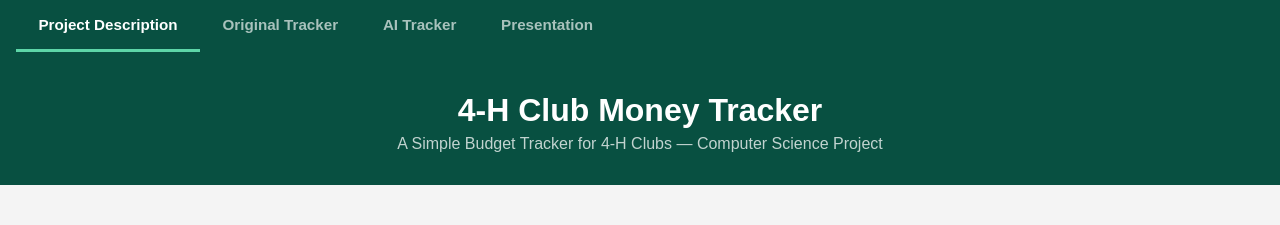
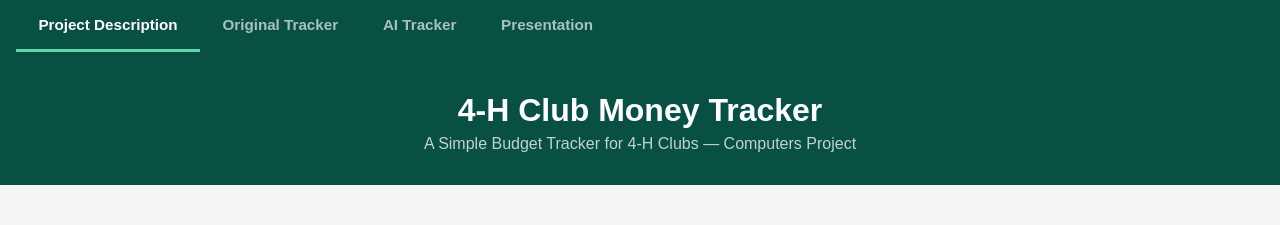
Before and after one commit to tylerw07/4hwebsite, a plain HTML site: page index.html in a window 1280 px wide. Shown: the top 225 px of the page. Drawn offline with Linux system fonts and the light colour scheme.

Commit message:
Update index.html

```diff
--- a/index.html
+++ b/index.html
@@ -108,7 +108,7 @@
 <div id="panel-desc" class="tab-panel active">
   <div class="desc-header">
     <h1>4-H Club Money Tracker</h1>
-    <p>A Simple Budget Tracker for 4-H Clubs — Computer Science Project</p>
+    <p>A Simple Budget Tracker for 4-H Clubs — Computers Project</p>
   </div>
   <div class="desc-body">
     <h2>Project Overview</h2>
```
